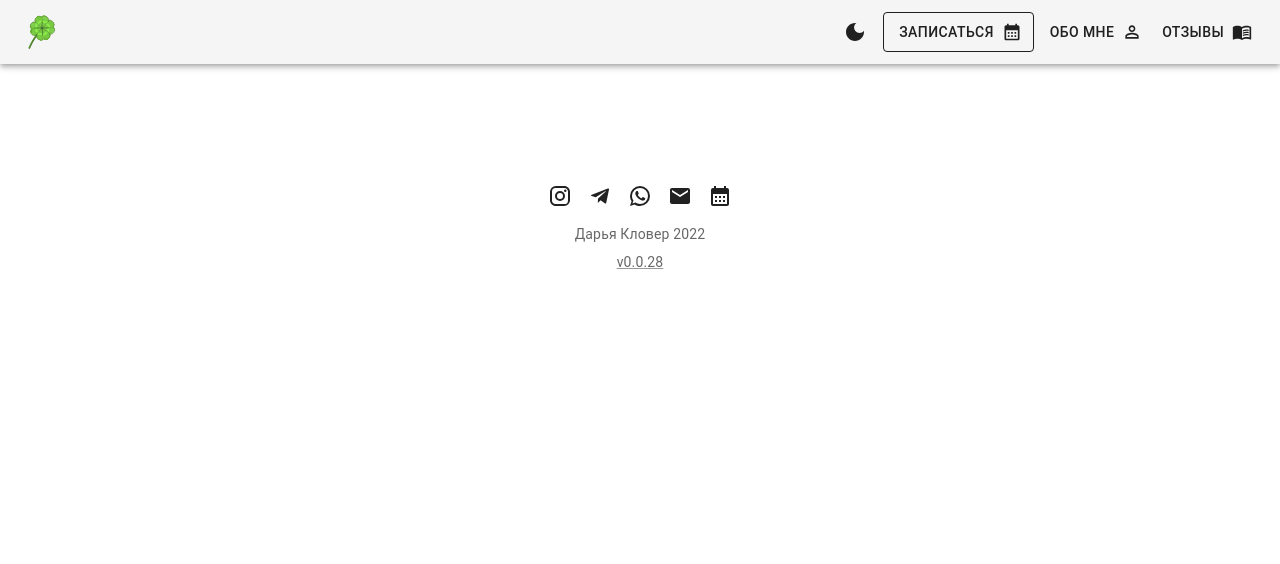
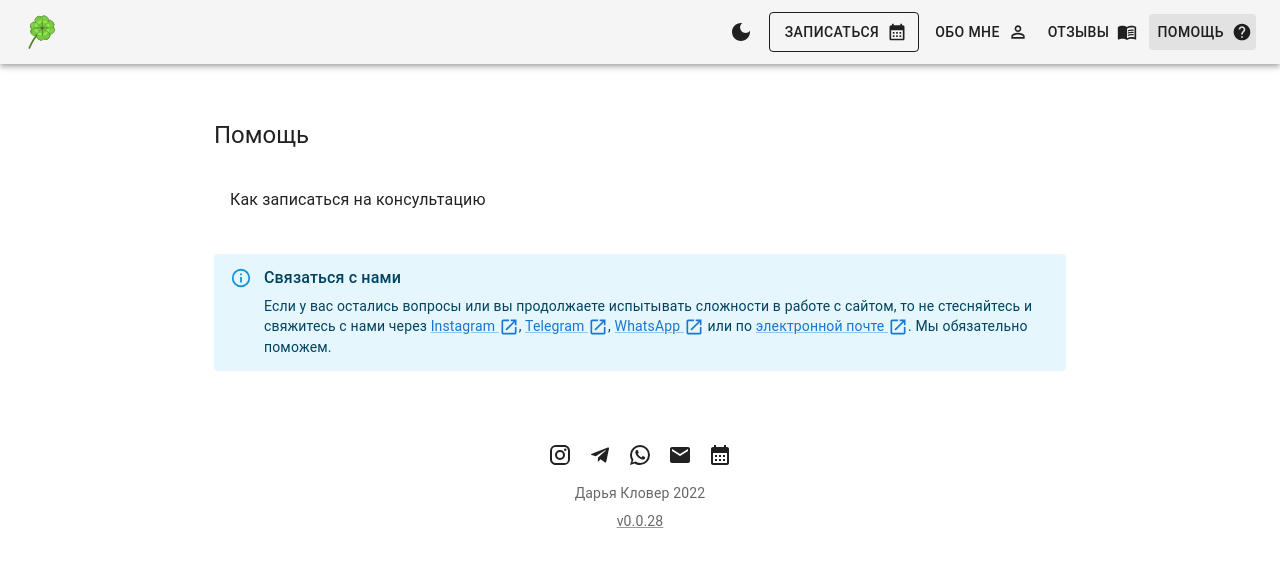
Before and after one commit to SiarheiBobryk/dariaklover, a React (Create React App) app: page /help in a window 1280 px wide. Shown: the top 564 px of the page. Built offline with nearby package versions, Linux system fonts and the light colour scheme; a web font is replaced by a local one.

Commit message:
feat: add the Help page

```diff
--- a/src/App.tsx
+++ b/src/App.tsx
@@ -10,6 +10,7 @@ import aboutMetaData from './pages/About/aboutMetaData';
 import referencesMetaData from './pages/References/referencesMetaData';
 import questionsMetaData from './pages/Questions/questionsMetaData';
 import mainMetaData from './pages/Main/mainMetaData';
+import helpMetaData from './pages/Help/helpMetaData';
 
 const Booking = React.lazy(function lazyLoadBooking() {
   return import('./pages/Booking');
@@ -17,6 +18,10 @@ const Booking = React.lazy(function lazyLoadBooking() {
 
 const HowToBook = React.lazy(function lazyLoadHowToBook() {
   return import('./pages/HowToBook');
+});
+
+const Help = React.lazy(function lazyLoadHelp() {
+  return import('./pages/Help');
 });
 
 const About = React.lazy(function lazyLoadAbout() {
@@ -66,6 +71,7 @@ function App() {
             <Route path={aboutMetaData.path} element={<About />} />
             <Route path={bookingMetaData.path} element={<Booking />} />
             <Route path={howToBookMetaData.path} element={<HowToBook />} />
+            <Route path={helpMetaData.path} element={<Help />} />
             <Route path={referencesMetaData.path} element={<References />} />
             <Route path={questionsMetaData.path} element={<Questions />} />
             <Route path={mainMetaData.path} element={<Main />} />
--- a/src/components/TopBar/TopBar.tsx
+++ b/src/components/TopBar/TopBar.tsx
@@ -20,6 +20,7 @@ import useMediaQuery from '@mui/material/useMediaQuery';
 import CalendarMonthIcon from '@mui/icons-material/CalendarMonth';
 import MenuBookIcon from '@mui/icons-material/MenuBook';
 import PersonOutlineIcon from '@mui/icons-material/PersonOutline';
+import HelpIcon from '@mui/icons-material/Help';
 
 import { ColorModeContext, ColorModeContextValue } from '../../providers/ColorModeProvider';
 import FourLeafCloverIcon from '../../icons/FourLeafClover';
@@ -27,6 +28,7 @@ import FourLeafCloverIcon from '../../icons/FourLeafClover';
 import bookingMetaData from '../../pages/Booking/bookingMetaData';
 import aboutMetaData from '../../pages/About/aboutMetaData';
 import referencesMetaData from '../../pages/References/referencesMetaData';
+import helpMetaData from '../../pages/Help/helpMetaData';
 
 export interface Page {
   to: string;
@@ -49,6 +51,11 @@ export const pages: Page[] = [
     to: referencesMetaData.path,
     label: 'Отзывы',
     icon: <MenuBookIcon />,
+  },
+  {
+    to: helpMetaData.path,
+    label: 'Помощь',
+    icon: <HelpIcon />,
   },
 ];
 
--- /dev/null
+++ b/src/pages/Help/Help.tsx
@@ -0,0 +1,89 @@
+import * as React from 'react';
+import { Helmet } from 'react-helmet';
+import { NavLink as RouterNavLink } from 'react-router-dom';
+
+import { styled, Theme, useTheme } from '@mui/material/styles';
+import Alert from '@mui/material/Alert';
+import AlertTitle from '@mui/material/AlertTitle';
+import List from '@mui/material/List';
+import ListItem from '@mui/material/ListItem';
+import ListItemButton from '@mui/material/ListItemButton';
+import ListItemText from '@mui/material/ListItemText';
+
+import useMediaQuery from '@mui/material/useMediaQuery';
+import Heading from '../../components/Heading';
+import Paragraph from '../../components/Paragraph';
+import { AppConfigContext, Config } from '../../providers/AppConfigProvider';
+import LinkBlank from '../../components/LinkBlank';
+import howToBookMetaData from '../HowToBook/howToBookMetaData';
+import helpMetaData from './helpMetaData';
+
+export const PUBLIC_PATH = 'responsive_images';
+
+export const Img = styled('img')(function styleImg({ theme }) {
+  return {
+    maxWidth: '100%',
+    borderRadius: theme.typography.pxToRem(8),
+  };
+});
+
+export const Figure = styled('figure')(function styleFigure({ theme }) {
+  return {
+    marginTop: 0,
+    marginRight: 0,
+    marginBottom: theme.typography.pxToRem(8),
+    marginLeft: 0,
+  };
+});
+
+function Help() {
+  const {
+    instagram: { href: instagramHref },
+    telegram: { href: telegramHref },
+    whatsapp: { href: whatsappHref },
+    email,
+  }: Config = React.useContext(AppConfigContext);
+  const theme: Theme = useTheme();
+  const isMedium: boolean = useMediaQuery(theme.breakpoints.up('md'));
+
+  return (
+    <>
+      <Helmet>
+        <title>{helpMetaData.title}</title>
+      </Helmet>
+      <Heading>{helpMetaData.heading}</Heading>
+
+      <List>
+        <ListItem disableGutters>
+          <ListItemButton component={RouterNavLink} to={howToBookMetaData.path} dense={!isMedium}>
+            <ListItemText primary={<Paragraph>{howToBookMetaData.heading}</Paragraph>} />
+          </ListItemButton>
+        </ListItem>
+      </List>
+      {/* TODO: Move that to the separate component */}
+      <Alert severity="info">
+        <AlertTitle>Связаться с нами</AlertTitle>
+        Если у вас остались вопросы или вы продолжаете испытывать сложности в работе с сайтом, то не стесняйтесь и
+        свяжитесь с нами через{' '}
+        <LinkBlank href={instagramHref} rel="noopener">
+          Instagram
+        </LinkBlank>
+        ,{' '}
+        <LinkBlank href={telegramHref} rel="noopener">
+          Telegram
+        </LinkBlank>
+        ,{' '}
+        <LinkBlank href={whatsappHref} rel="noopener">
+          WhatsApp
+        </LinkBlank>{' '}
+        или по{' '}
+        <LinkBlank href={`mailto:  ${email}`} rel="noopener">
+          электронной почте
+        </LinkBlank>
+        . Мы обязательно поможем.
+      </Alert>
+    </>
+  );
+}
+
+export default Help;
--- /dev/null
+++ b/src/pages/Help/helpMetaData.ts
@@ -0,0 +1,13 @@
+export interface HelpMetaData {
+  title: string;
+  heading: string;
+  path: string;
+}
+
+const howToBookMetaData: HelpMetaData = {
+  title: 'Помощь',
+  heading: 'Помощь',
+  path: '/help',
+};
+
+export default howToBookMetaData;
--- /dev/null
+++ b/src/pages/Help/index.ts
@@ -0,0 +1,2 @@
+export { default } from './Help';
+export { default as helpMetaData } from './helpMetaData';
--- a/src/pages/index.ts
+++ b/src/pages/index.ts
@@ -13,5 +13,8 @@ export { default as Booking } from './Booking';
 export * from './HowToBook';
 export { default as HowToBook } from './HowToBook';
 
+export * from './Help';
+export { default as Help } from './Help';
+
 export * from './Questions';
 export { default as Questions } from './Questions';
```
Also changed, not shown: 2 other files (tests, documents, lock files or other folders).
